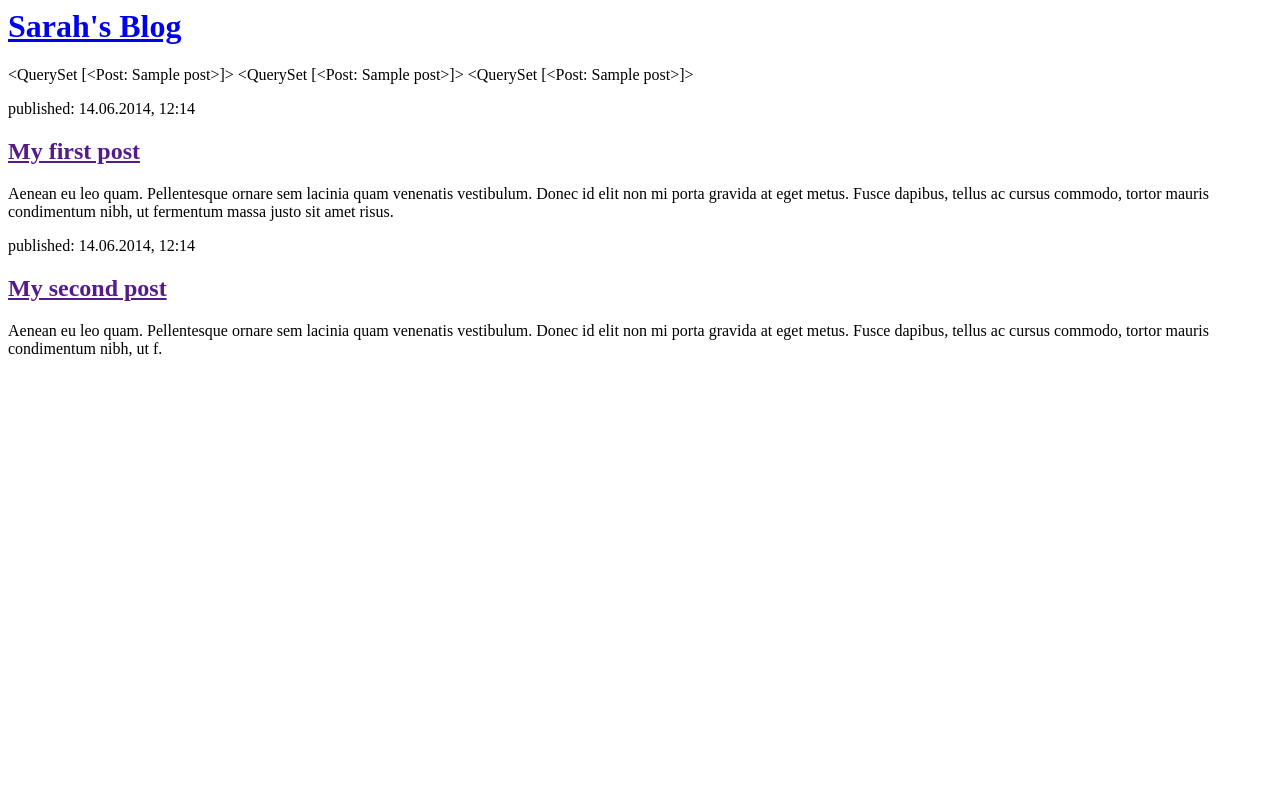
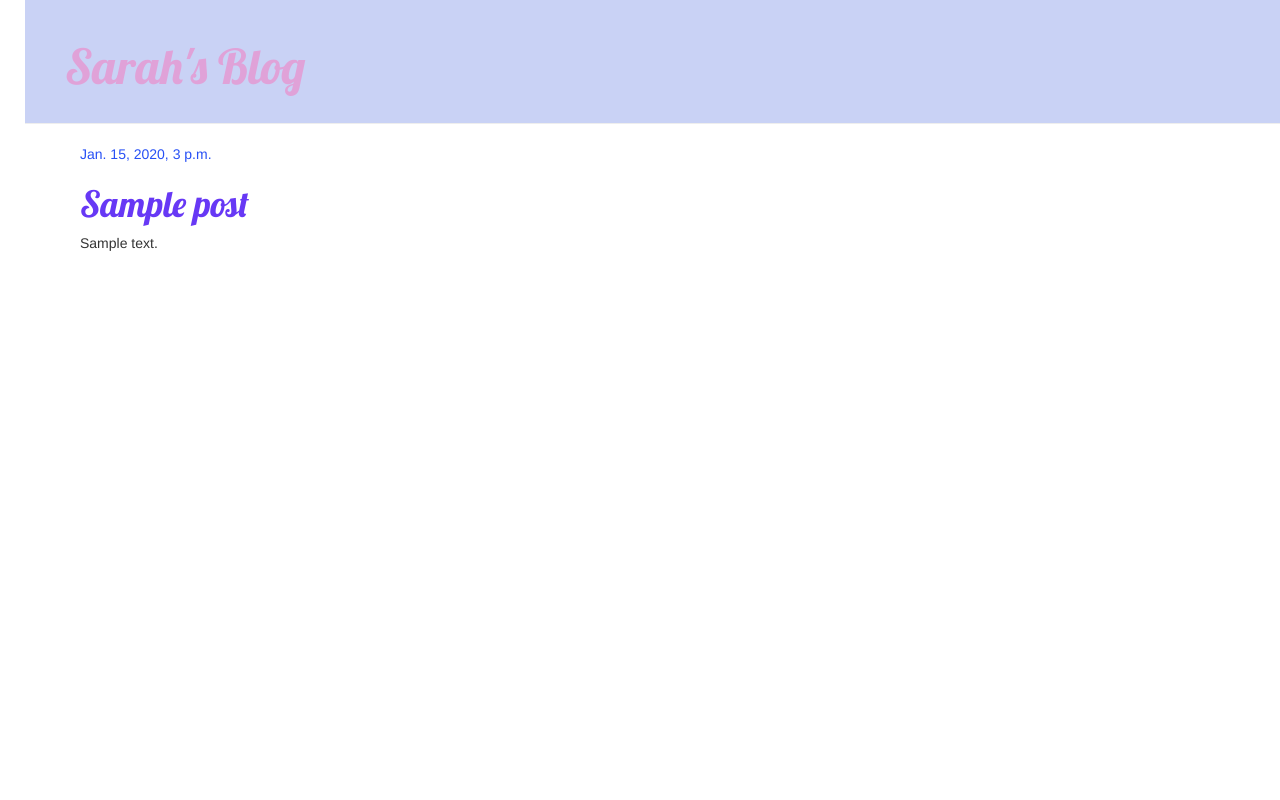
Before and after one commit to Rukhsarah/my-first-blog, a Django app: template blog/templates/blog/post_list.html in a window 1280 px wide. Run offline with Django 3.2, Linux system fonts and the light colour scheme; the template is opened without the code that fills it: values that come from a table or form of the project are taken from there, others are empty; tables that the repository leaves empty hold one stand-in row (values such as "Sample post"); some libraries are stand-ins or nearby versions.

Commit message:
Added view and template for detailed blog post as well as CSS for the site.

```diff
--- /dev/null
+++ b/blog/static/css/blog.css
@@ -0,0 +1,53 @@
+h1 a {
+    color: #0039F5;
+    font-family: 'Lobster'
+}
+body {
+    padding-left: 25px;
+}
+.page-header {
+    background-color: #C9D2F5;
+    margin-top: 0;
+    padding: 20px 20px 20px 40px;
+}
+
+.page-header h1, .page-header h1 a, .page-header h1 a:visited, .page-header h1 a:active {
+    color: #E0A2D8;
+    font-size: 36pt;
+    text-decoration: none;
+}
+
+.content {
+    margin-left: 40px;
+}
+
+h1, h2, h3, h4 {
+    font-family: 'Lobster', cursive;
+}
+
+.date {
+    color: #2750F5;
+}
+
+.save {
+    float: right;
+}
+
+.post-form textarea, .post-form input {
+    width: 100%;
+}
+
+.top-menu, .top-menu:hover, .top-menu:visited {
+    color: #10697A;
+    float: right;
+    font-size: 26pt;
+    margin-right: 20px;
+}
+
+.post {
+    margin-bottom: 70px;
+}
+
+.post h1 a, .post h1 a:visited {
+    color: #6738F5;
+}
--- /dev/null
+++ b/blog/templates/blog/base.html
@@ -0,0 +1,24 @@
+{% load staticfiles %}
+<html>
+<head>
+    <title>Sarah's blog</title>
+    <link rel="stylesheet" href="//maxcdn.bootstrapcdn.com/bootstrap/3.2.0/css/bootstrap.min.css">
+    <link rel="stylesheet" href="//maxcdn.bootstrapcdn.com/bootstrap/3.2.0/css/bootstrap-theme.min.css">
+    <link href="https://fonts.googleapis.com/css?family=Lobster&subset=latin,cyrillic" rel="stylesheet" type="text/css">
+    <link rel="stylesheet" href="{% static 'css/blog.css' %}">
+
+</head>
+<body>
+<div class="page-header">
+    <h1><a href="/">Sarah's Blog</a></h1>
+</div>
+<div class="content container">
+    <div class="row">
+        <div class="col-md-8">
+            {% block content %}
+            {% endblock %}
+        </div>
+    </div>
+</div>
+</body>
+</html>
--- a/blog/templates/blog/post_list.html
+++ b/blog/templates/blog/post_list.html
@@ -1,22 +1,13 @@
-<html>
-    <head>
-        <title>Sarah's blog</title>
-    </head>
-    <body>
-        <div>
-            <h1><a href="/">Sarah's Blog</a></h1>
-        {{ posts }}
-{{ posts }}
-        {{ posts }}
-            <p>published: 14.06.2014, 12:14</p>
-            <h2><a href="">My first post</a></h2>
-            <p>Aenean eu leo quam. Pellentesque ornare sem lacinia quam venenatis vestibulum. Donec id elit non mi porta gravida at eget metus. Fusce dapibus, tellus ac cursus commodo, tortor mauris condimentum nibh, ut fermentum massa justo sit amet risus.</p>
-        </div>
+{% extends 'blog/base.html' %}
 
-        <div>
-            <p>published: 14.06.2014, 12:14</p>
-            <h2><a href="">My second post</a></h2>
-            <p>Aenean eu leo quam. Pellentesque ornare sem lacinia quam venenatis vestibulum. Donec id elit non mi porta gravida at eget metus. Fusce dapibus, tellus ac cursus commodo, tortor mauris condimentum nibh, ut f.</p>
-        </div>
-    </body>
-</html>
+{% block content %}
+    {% for post in posts %}
+                <div class="post">
+                    <div class="date">
+                        {{ post.published_date }}
+                    </div>
+                    <h1><a href="{% url 'post_detail' pk=post.pk %}">{{ post.title }}</a></h1>
+                    <p>{{ post.text|linebreaksbr }}</p>
+                </div>
+    {% endfor %}
+{% endblock %}
--- a/blog/urls.py
+++ b/blog/urls.py
@@ -3,4 +3,5 @@ from . import views
 
 urlpatterns = [
     url(r'^$', views.post_list, name='post_list'),
+    url(r'^post/(?P<pk>\d+)/$', views.post_detail, name='post_detail'),
 ]
--- a/blog/views.py
+++ b/blog/views.py
@@ -1,7 +1,11 @@
 from django.shortcuts import render
 from django.utils import timezone
 from .models import Post
+from django.shortcuts import render, get_object_or_404
 # Create your views here.
 def post_list(request):
     posts =  Post.objects.filter(published_date__lte=timezone.now()).order_by('published_date')
-    return render(request, 'blog/post_list.html', {})
+    return render(request, 'blog/post_list.html', {"posts":posts})
+def post_detail(request, pk):
+    post = get_object_or_404(Post, pk=pk)
+    return render(request, 'blog/post_detail.html', {'post': post})
```
Also changed, not shown: blog/templates/blog/post_detail.html (added, +13 -0 lines).
